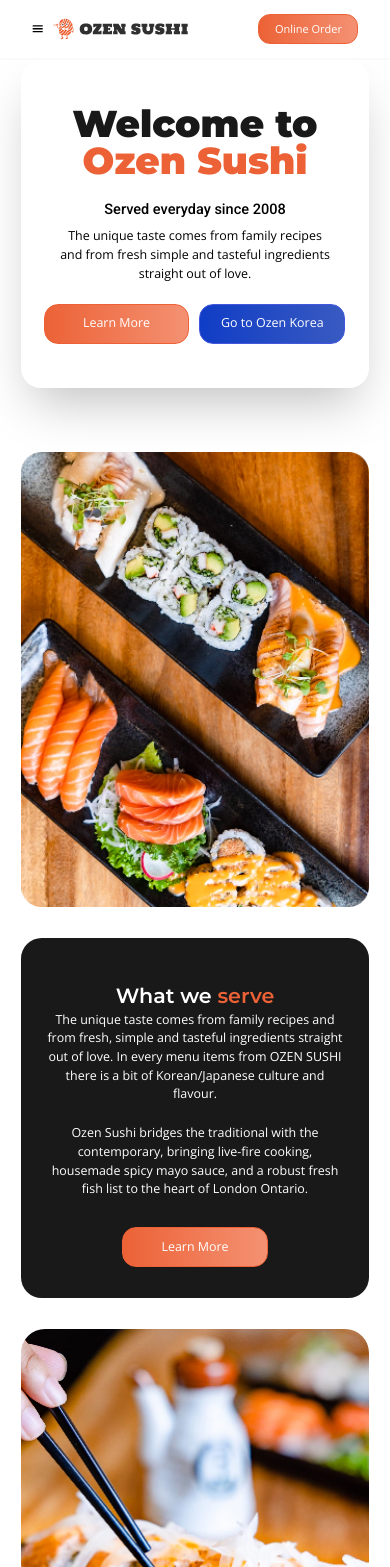
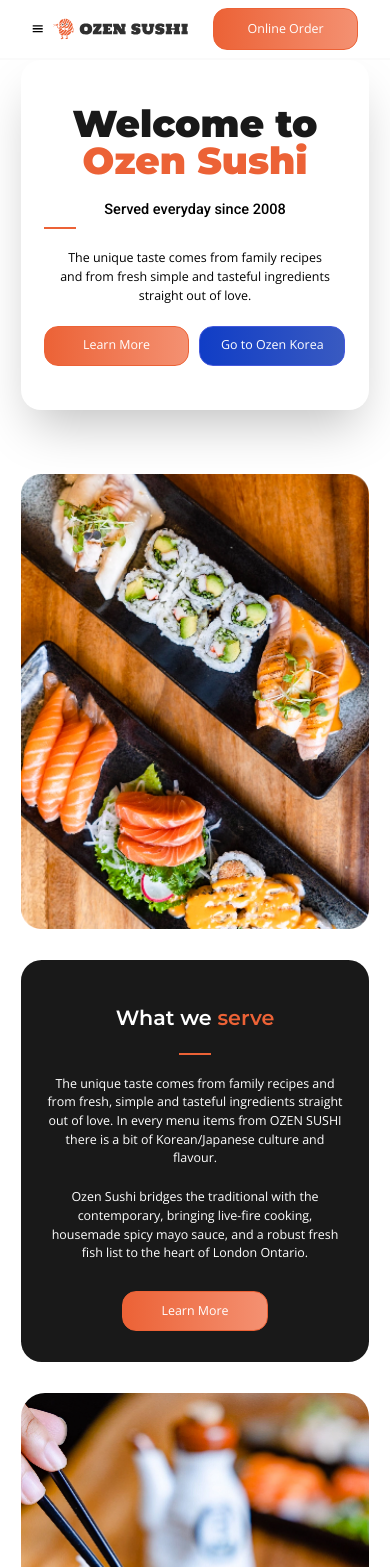
Before and after one commit to Sungmin-Kim-0508/ozen-sushi-korea, a Next.js app: page /ozen-sushi in a window 390 px wide. Shown: the top 1567 px of the page. Built offline with nearby package versions, Linux system fonts and the light colour scheme; a web font is replaced by a local one; what tailwindcss-animated would draw is missing.

Commit message:
fixed font size in ozen sushi

```diff
--- a/app/components/DiscountOfferSection.tsx
+++ b/app/components/DiscountOfferSection.tsx
@@ -56,7 +56,7 @@
           <div className="text-white text-[max(16px,1.14vw)] w-[40.17vw] mb-[2.14vw] md:w-full md:text-191919 md:text-[max(12px,3.2vw)]">
             {contents.ozen_sushi.BODY}
           </div>
-          <OrangeBgBtn className="w-[clamp(140px,14.28vw,200px)] h-[clamp(40px,3.92vw,55px)] md:w-[max(140px,37.33vw)] md:h-[max(10.66vw,40px)] md:text-[clamp(10px,3.2vw,20px)]">
+          <OrangeBgBtn className="w-[min(200px,14.28vw)] h-[clamp(40px,3.92vw,55px)] text-[min(16px,1.14vw)] md:w-[max(140px,37.33vw)] md:h-[max(10.66vw,40px)] md:text-[clamp(10px,3.2vw,20px)]">
             Online Order
           </OrangeBgBtn>
         </div>
@@ -79,8 +79,8 @@
               ? contents.ozen_korea_mobile.HEAD2
               : contents.ozen_korea.HEAD2}
           </span>
-          <div className="border-2 w-[3.75rem] border-white mb-5 md:border-EC6236" />
-          <span className="monserratBold900 text-[max(24px,1.71vw)] text-CF382D mb-5 md:text-CF382D md:text-[max(20px,5.33vw)] md:mb-2">
+          <div className="border-2 w-[3.75rem] border-white mb-3 md:border-EC6236" />
+          <span className="monserratBold900 text-[max(24px,1.71vw)] text-CF382D mb-3 md:text-CF382D md:text-[max(20px,5.33vw)] md:mb-2">
             {contents.ozen_korea.SUB_HEAD}
           </span>
           <div className="text-white text-[clamp(12px,1vw,20px)] w-[40.17vw] mb-[2.14vw] md:w-full md:text-white md:text-[max(12px,3.2vw)] md:mb-[max(30px,8vw)]">
--- a/app/components/OzenSushiDivider.tsx
+++ b/app/components/OzenSushiDivider.tsx
@@ -1,5 +1,7 @@
 import React from "react";
 
 export const OzenSushiDivider = () => {
-  return <div className="border-2 border-EC6236 w-[3.75rem] mb-5 md:hidden" />;
+  return (
+    <div className="border-2 border-EC6236 w-[3.75rem] mb-5 md:w-8 md:border" />
+  );
 };
--- a/app/components/button.tsx
+++ b/app/components/button.tsx
@@ -21,7 +21,7 @@
   <button
     type="button"
     style={{ width, height }}
-    className={`text-center ${borderRounded} bg-gradient-to-r from-EC6236 to-F49172 border border-EC6236 text-white ${buttonFontSize} hover:text-EC6236 md:rounded-[14px] hover:from-white hover:to-white duration-1000 ${
+    className={`text-center ${borderRounded} bg-gradient-to-r from-EC6236 to-F49172 border border-EC6236 text-white hover:text-EC6236 md:rounded-[14px] hover:from-white hover:to-white duration-1000 ${
       className ? className : ""
     }`}
     onClick={onClick}
--- a/app/ozen-sushi/Header.tsx
+++ b/app/ozen-sushi/Header.tsx
@@ -100,11 +100,7 @@
                 {label}
               </Link>
             ))}
-            <OrangeBgBtn
-              width="clamp(100px,14.28vw,170px)"
-              height="clamp(30px,3.92vw,50px)"
-              className="md:rounded-xl"
-            >
+            <OrangeBgBtn className="w-[clamp(150px,10.71vw,165px)] h-[clamp(44px,3.92vw,48px)] text-[min(16px,1.14vw)] md:w-[max(140px,37.33vw)] md:h-[max(10.66vw,40px)] md:text-[clamp(10px,3.2vw,20px)]">
               Online Order
             </OrangeBgBtn>
           </nav>
--- a/app/ozen-sushi/about-us/page.tsx
+++ b/app/ozen-sushi/about-us/page.tsx
@@ -9,6 +9,7 @@
 import image_139 from "public/images/ozen-sushi/image_139.png";
 import DiscountOfferSection from "app/components/DiscountOfferSection";
 import { OrangeBgBtn } from "app/components/button";
+import { OzenSushiDivider } from "app/components/OzenSushiDivider";
 
 function AboutUs() {
   const foodImages = [
@@ -48,7 +49,9 @@
                 Us
               </span>
             </span>
-            <div className="border-2 border-EC6236 max-w-[4rem] my-5 md:mx-auto md:w-[7rem]" />
+            <div className="mt-5 md:flex justify-center md:mt-3">
+              <OzenSushiDivider />
+            </div>
             <div className="text-[clamp(12px,1.14vw,22px)] md:text-[max(12px,3.2vw)] md:text-center">
               <div className="mb-5">
                 The unique taste comes from family recipes and from fresh,
@@ -77,7 +80,9 @@
           className="px-[max(20px,5.33vw)] min-w-full"
         />
       </section>
-      <DiscountOfferSection />
+      <div className="md:mb-8">
+        <DiscountOfferSection />
+      </div>
       <section className="hidden">
         <div className="flex w-full">
           {foodImages.map((image) => (
--- a/app/ozen-sushi/page.tsx
+++ b/app/ozen-sushi/page.tsx
@@ -65,11 +65,11 @@
               and tasteful ingredients straight out of love.
             </div>
             <div className="flex gap-x-7 md:justify-center md:gap-x-[10px] md:w-[max(290px,77.33vw)] md:h-[min(10.66vw,40px)]">
-              <OrangeBgBtn className="w-[clamp(140px,14.28vw,200px)] h-[clamp(40px,3.92vw,55px)] md:w-full md:h-full md:text-[clamp(10px,3.2vw,20px)]">
+              <OrangeBgBtn className="w-[min(200px,14.28vw)] h-[clamp(40px,3.92vw,55px)] text-[min(16px,1.14vw)] md:w-full md:h-full md:text-[clamp(10px,3.2vw,20px)]">
                 Learn More
               </OrangeBgBtn>
               <BlueBgBtn
-                className="w-[clamp(140px,14.28vw,240px)] h-[clamp(40px,3.92vw,55px)] md:w-full md:h-full md:text-[clamp(10px,3.2vw,20px)]"
+                className="w-[min(200px,14.28vw)] h-[clamp(40px,3.92vw,55px)] text-[min(16px,1.14vw)] md:w-full md:h-full md:text-[clamp(10px,3.2vw,20px)]"
                 onClick={(event) => {
                   event?.preventDefault();
                   router.push(`${ozen_korea_home}`);
@@ -152,7 +152,9 @@
         serve
       </span>
     </span>
-    <OzenSushiDivider />
+    <div className="md:flex md:justify-center md:mt-5">
+      <OzenSushiDivider />
+    </div>
     <div className="text-[clamp(14px,1.0vw,20px)] md:text-white md:text-[max(12px,3.2vw)]">
       <div className="mb-5">
         The unique taste comes from family recipes and from fresh, simple and
@@ -165,7 +167,7 @@
         list to the heart of London Ontario.
       </div>
     </div>
-    <OrangeBgBtn className="w-[clamp(140px,14.28vw,200px)] h-[clamp(40px,3.92vw,55px)] md:w-[max(140px,37.55vw)] md:h-[max(40px,7vw)] md:text-[clamp(10px,3.2vw,20px)]">
+    <OrangeBgBtn className="w-[min(200px,14.28vw)] h-[clamp(40px,3.92vw,55px)] text-[min(16px,1.14vw)] md:w-[max(140px,37.55vw)] md:h-[max(40px,7vw)] md:text-[clamp(10px,3.2vw,20px)]">
       Learn More
     </OrangeBgBtn>
   </>
```
